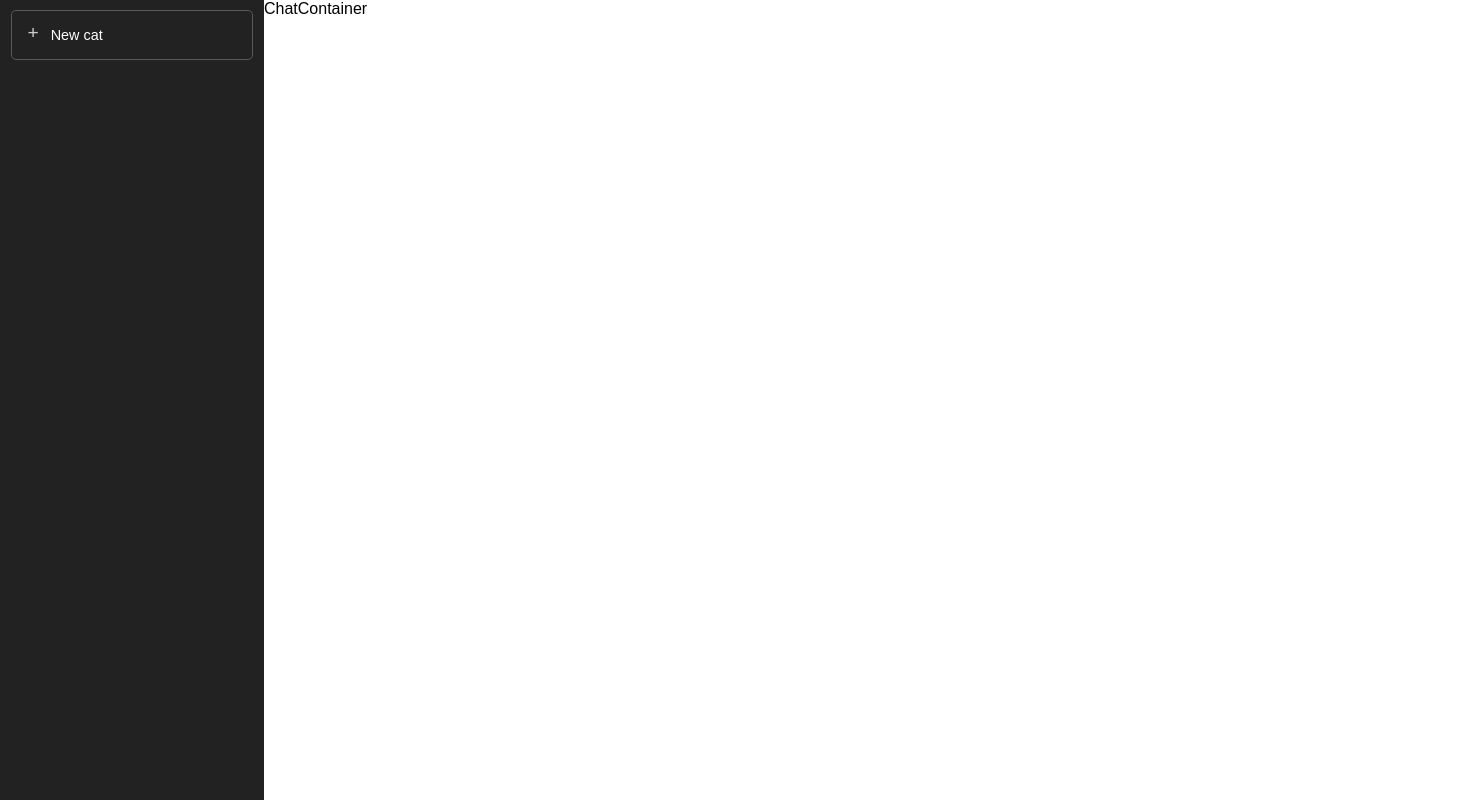
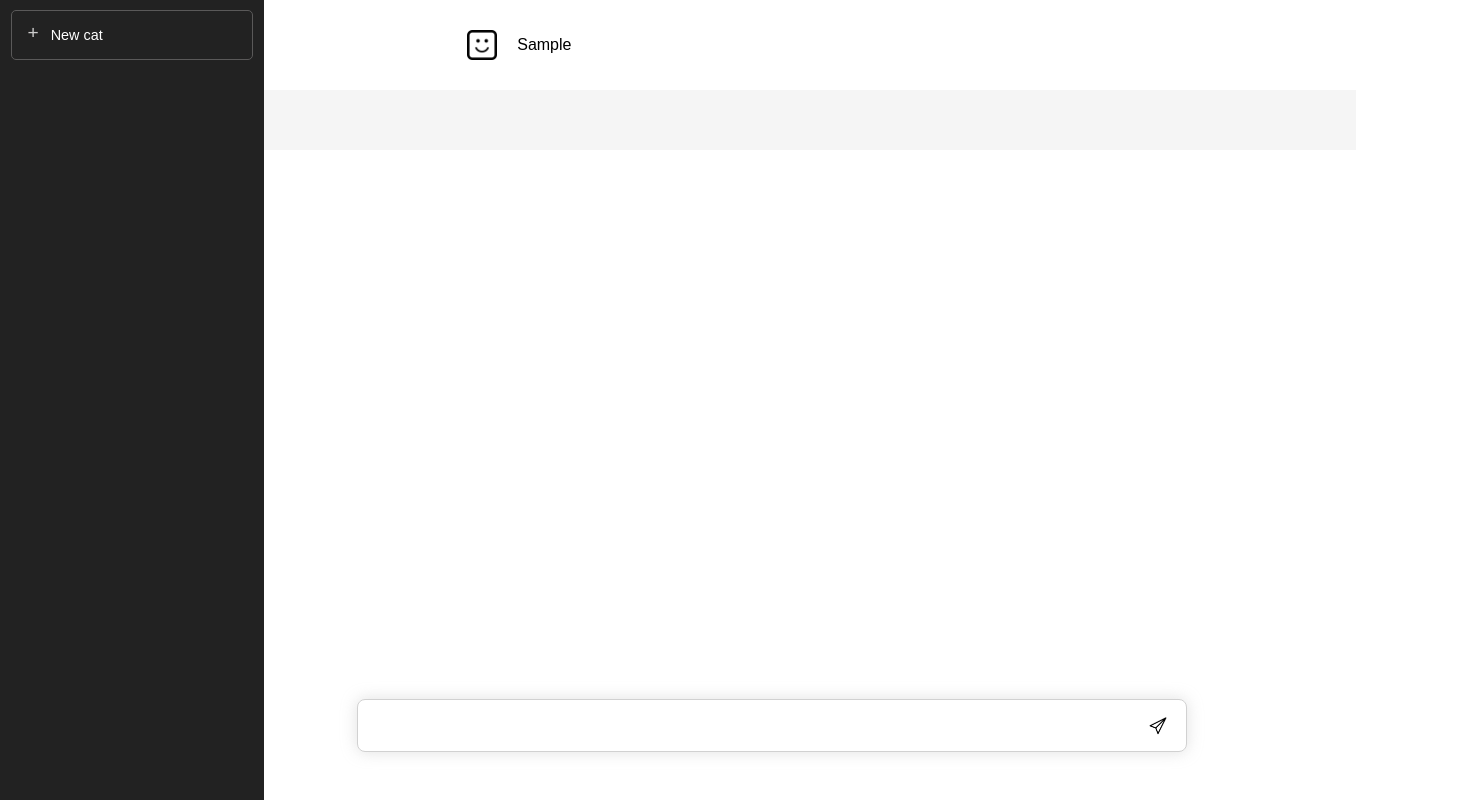
Before and after one commit to glin18/cat-gpt, a React (Create React App) app: page / in a window 1280 px wide. Both pictures are taken after typing "Sample" into the empty fields and a click on the button 1158 px from the left and 727 px from the top of the page. Shown: the whole page, 1483 px wide, since content can reach past the window. Built offline with nearby package versions, Linux system fonts and the light colour scheme.

Commit message:
Create first message of chat container

```diff
--- a/src/App.css
+++ b/src/App.css
@@ -162,6 +162,35 @@ button img{
   min-height: 100vh;
   width: 100%-16.5rem;
   margin-left: 16.5rem;
+  display: flex;
+  flex-direction: column;
+  align-items: center;
+}
+
+.question-container{
+  width: 100%;
+  padding: 30px 0px 30px 40%;
+}
+
+.question-inner-container{
+  display: flex;
+  gap: 20px;
+  align-items: center;
+}
+
+.question-container img{
+  width: 30px;
+  height: 30px;
+}
+
+.question{
+
+}
+
+.answer-container{
+  width: 100%;
+  padding: 30px 0px 30px 15%;
+  background-color: rgb(245, 245, 245);
 }
 
 @media (max-width: 1100px){
@@ -182,7 +211,11 @@ button img{
     width: 100%;
   }
 
-  .main-container{
+  .question-container{
+    margin-top: 4rem;
+  }
+
+  .main-container, .chat-container{
     margin-left: 0px;
   }
 
--- a/src/App.js
+++ b/src/App.js
@@ -34,7 +34,8 @@ function App() {
   return (
     <div className="App">
       <LeftBar onNewChat={onNewChat}/>
-      {!showChat ? <MainContainer onSubmitHandler={onSubmitHandler} onChangeHandler={onChangeHandler}/> : <ChatContainer/>}
+      {!showChat ? <MainContainer onSubmitHandler={onSubmitHandler} onChangeHandler={onChangeHandler}/> :
+      <ChatContainer onSubmitHandler={onSubmitHandler} onChangeHandler={onChangeHandler} question={question}/>}
     </div>
   );
 }
--- a/src/components/ChatContainer.js
+++ b/src/components/ChatContainer.js
@@ -1,7 +1,20 @@
 import React from 'react'
+import { InputBar } from "./InputBar"
+import FaceIcon from "../images/smiling-emoticon-square-face.png"
 
-export const ChatContainer = () => {
+export const ChatContainer = ({onSubmitHandler, onChangeHandler, question}) => {
   return (
-    <div className="chat-container">ChatContainer</div>
+    <div className="chat-container">
+        <div className="question-container">
+            <div className="question-inner-container">
+                <img src={FaceIcon}></img>
+                <div className="question">{question}</div>
+            </div>
+        </div>
+        <div className="answer-container">
+
+        </div>
+        <InputBar onSubmitHandler={onSubmitHandler} onChangeHandler={onChangeHandler}/>
+    </div>
   )
 }
```
Also changed, not shown: src/images/smiling-emoticon-square-face.png (added).
